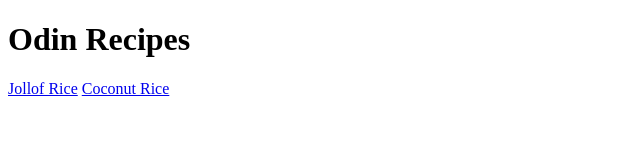
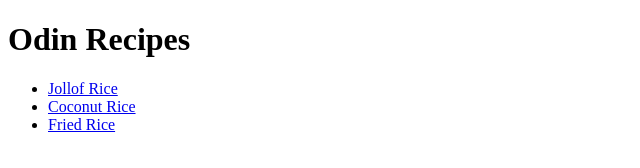
Before and after one commit to FionaIbhazoboa/odin-recipes, a plain HTML site: page index.html in a window 1280 px wide. Shown: the whole page, without its empty margins (0-640 px from the left). Drawn offline with Linux system fonts and the light colour scheme.

Commit message:
Second Commit: Light CSS

```diff
--- a/index.html
+++ b/index.html
@@ -4,11 +4,17 @@
     <meta charset="UTF-8">
     <meta http-equiv="X-UA-Compatible" content="IE=edge">
     <meta name="viewport" content="width=device-width, initial-scale=1.0">
+    <link rel="stylesheet" href="../styles/styles.css">
     <title>Document</title>
 </head>
 <body>
     <h1>Odin Recipes</h1>
-    <a href="./recipes/jollof.html">Jollof Rice</a>
-    <a href="./recipes/coconut.html">Coconut Rice</a>
+    <ul>
+        <li><a href="./recipes/jollof.html">Jollof Rice</a> </li>
+        <li><a href="./recipes/coconut.html">Coconut Rice</a></li>
+        <li><a href="./recipes/fried.html">Fried Rice</a> </li>
+
+    </ul>
+
 </body>
 </html>
--- /dev/null
+++ b/styles/styles.css
@@ -0,0 +1,4 @@
+p{
+
+    color: blueviolet;
+}
```
Also changed, not shown: recipes/coconut.html (+1 -0 lines).
